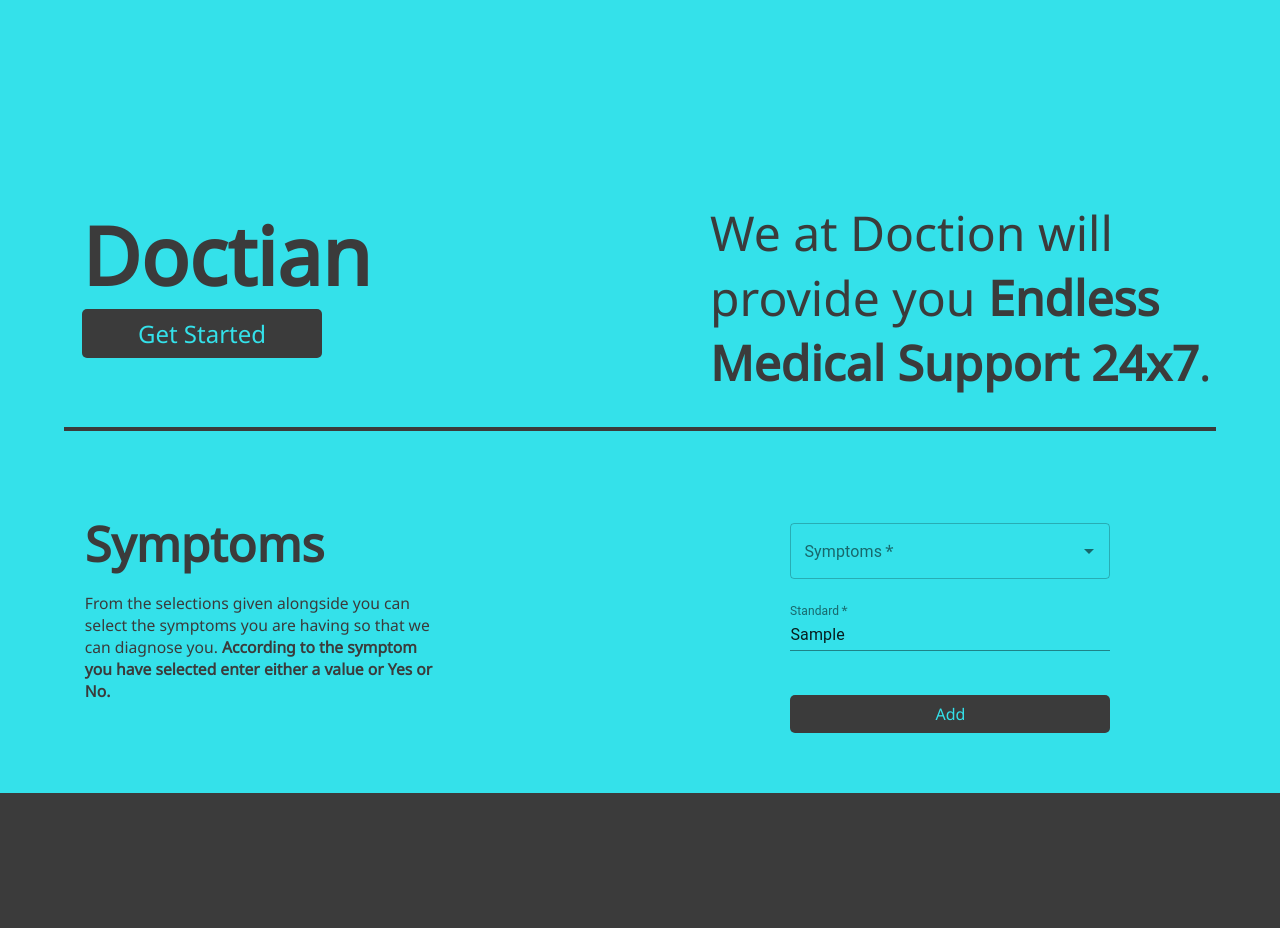
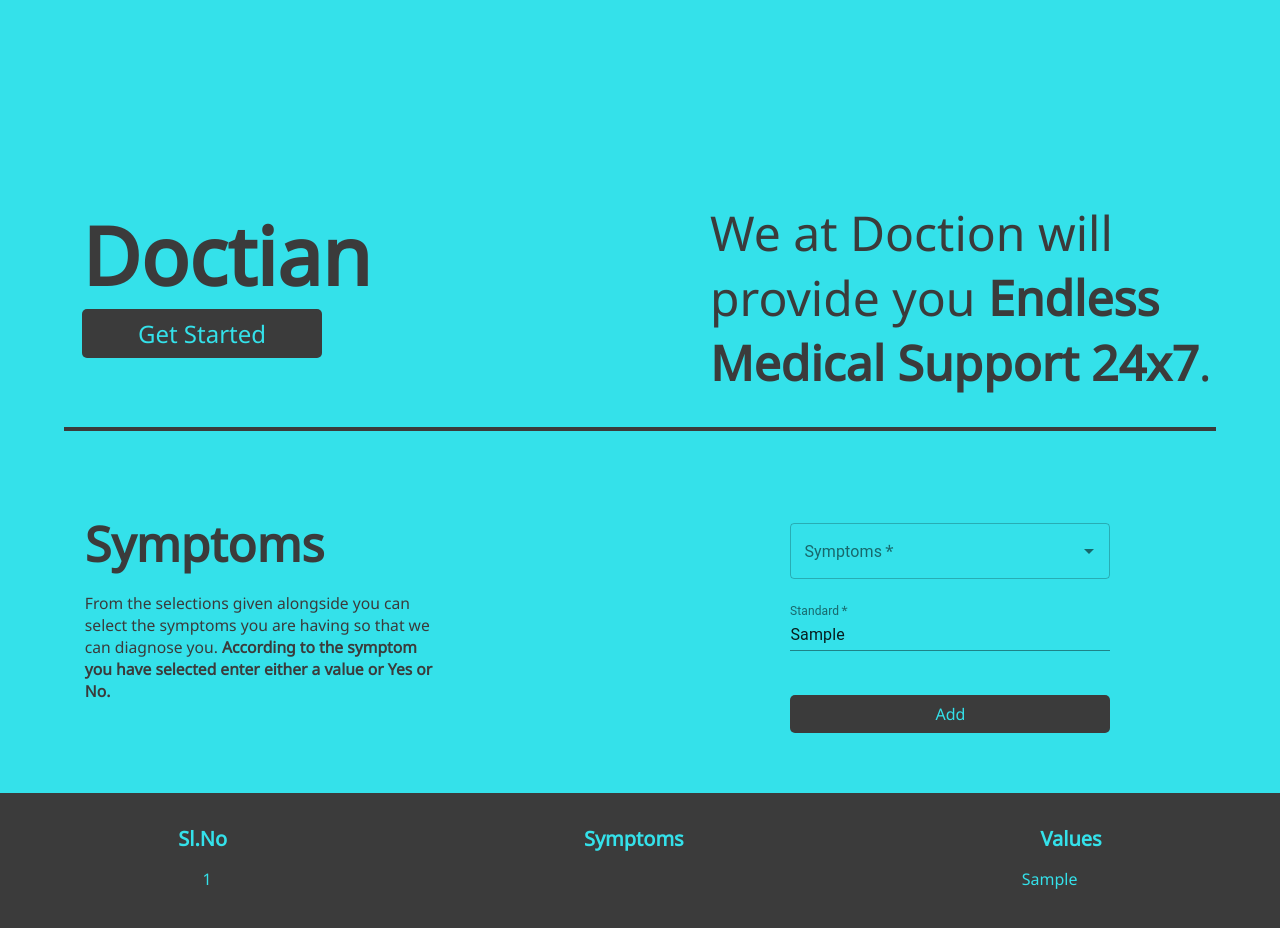
Before and after one commit to AswinAsok/Doctian, a React (Create React App) app: page / in a window 1280 px wide. Both pictures are taken after typing "Sample", "Sample" into the empty fields and a click on the button "Add". Shown: the top 928 px of the page. Built offline with nearby package versions, Linux system fonts and the light colour scheme; no server answers.

Commit message:
Table Done, Styling Yet to finish

```diff
--- a/src/App.js
+++ b/src/App.js
@@ -6,19 +6,19 @@ import Symptoms from "./Components/AddSymptoms/Symptoms";
 import SymDisplay from "./Components/SymDisplay/SymDisplay";
 
 function App() {
-
   const [start, setStart] = useState(false);
-
-
-  const [symptom, setSymptom] = useState(["Null"]);
-  const [value, setValue] = useState(["Null"]);
+  const [diagfeatures, setDiagfeatures] = useState([]);
 
   return (
     <div className="App">
       <Hero start={start} setStart={setStart} />
       <Terms start={start} setStart={setStart} />
-      <Symptoms symptom={symptom} setSymptom={setSymptom} value={value} setValue={setValue}/>
-      <SymDisplay symptom={symptom} setSymptom={setSymptom} value={value} setValue={setValue}/>
+
+      <Symptoms diagfeatures={diagfeatures} setDiagfeatures={setDiagfeatures} />
+      <SymDisplay
+        diagfeatures={diagfeatures}
+        setDiagfeatures={setDiagfeatures}
+      />
     </div>
   );
 }
--- a/src/Components/AddSymptoms/Symptoms.jsx
+++ b/src/Components/AddSymptoms/Symptoms.jsx
@@ -1,11 +1,10 @@
 import { useState, React, useEffect } from "react";
-import { makeStyles } from "@material-ui/core/styles";
 import TextField from "@material-ui/core/TextField";
 import Autocomplete from "@material-ui/lab/Autocomplete";
 import "./Symptoms.css";
 import axios from "axios";
 
-function Symptoms({ symptom, setSymptom, value, setValue }) {
+function Symptoms({ diagfeatures, setDiagfeatures }) {
   const [features, setFeatures] = useState([]); //Symptoms recieved from the server
 
   const [choice, setChoice] = useState(); //Selected Symptom
@@ -54,7 +53,12 @@ function Symptoms({ symptom, setSymptom, value, setValue }) {
               getOptionLabel={(option) => option}
               onChange={(event, selectedValue) => setChoice(selectedValue)}
               renderInput={(params) => (
-                <TextField {...params} required label="Symptoms" variant="outlined" />
+                <TextField
+                  {...params}
+                  required
+                  label="Symptoms"
+                  variant="outlined"
+                />
               )}
             />
           </div>
@@ -72,9 +76,10 @@ function Symptoms({ symptom, setSymptom, value, setValue }) {
             <button
               type="submit"
               onClick={() => {
-                console.log(choice + ":" + cvalue);
-                setSymptom((symptom) => [...symptom, choice]);
-                setValue((value) => [...value, cvalue]);
+                setDiagfeatures((diagfeatures) => [
+                  ...diagfeatures,
+                  { symptom: choice, value: cvalue },
+                ]);
                 setChoice("");
                 setCvalue("");
               }}
--- a/src/Components/SymDisplay/SymDisplay.css
+++ b/src/Components/SymDisplay/SymDisplay.css
@@ -6,3 +6,22 @@
     color:#34E1EA
 
 }
+
+.top-bar{
+ display: flex;
+ flex-direction: row;
+ justify-content: space-around;
+ padding-top: 2rem;
+}
+
+.heading-text{
+    font-weight: 700;
+    font-size: 1.25rem;
+}
+
+.value-bar{
+    display: flex;
+    flex-direction: row;
+    justify-content: space-around;
+    padding-top: 1rem;
+}
--- a/src/Components/SymDisplay/SymDisplay.jsx
+++ b/src/Components/SymDisplay/SymDisplay.jsx
@@ -1,14 +1,26 @@
-import React from 'react'
-import  './SymDisplay.css'
+import React, { useState } from "react";
+import "./SymDisplay.css";
 
-function SymDisplay({symptom, setSymptom, value, setValue}) {
-    return (
-        <div>
-           <div className="symdisplay-container">
+function SymDisplay({ diagfeatures, setDiagfeatures }) {
+  return (
+    <div>
+      <div className="symdisplay-container">
+        <div className="top-bar">
+          <p className="heading-text">Sl.No</p>
+          <p className="heading-text">Symptoms</p>
+          <p className="heading-text">Values</p>
+        </div>
 
-           </div>
-        </div>
-    )
+        {diagfeatures.map((diagfeature, index) => (
+          <div className="value-bar">
+            <p className="values-text">{index+1}</p>
+            <p className="values-text">{diagfeature.symptom}</p>
+            <p className="values-text">{diagfeature.value}</p>
+          </div>
+        ))}
+      </div>
+    </div>
+  );
 }
 
-export default SymDisplay
+export default SymDisplay;
```
